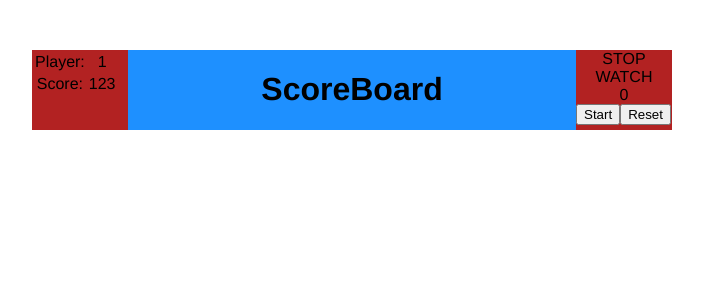
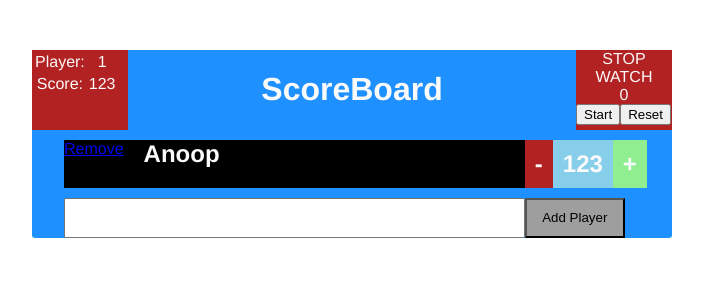
Before and after one commit to anoopmundathan/react-score-board-app, a React app: page / in a window 1280 px wide. Shown: the top 300 px of the page, without its empty margins (288-991 px from the left). Built offline with nearby package versions, Linux system fonts and the light colour scheme; grey boxes are pictures that could not be loaded.

Commit message:
Done ES6 syntax conversion

```diff
--- a/components/AddPlayerForm.js
+++ b/components/AddPlayerForm.js
@@ -1,11 +1,34 @@
 import React from 'react';
+import PropTypes from 'prop-types';
 
 export default class AddPlayerForm extends React.Component {
+
+  constructor(props) {
+    super(props);
+    this.state = {
+      name: ""
+    }
+  }
+
+  onPlayerSubmit(e) {
+    e.preventDefault();
+		this.props.onPlayerAdd(this.state.name);
+		this.setState({
+			name: ""
+		});
+  }
+
+  onPlayerChange(e) {
+    this.setState({
+			name: e.target.value
+		});
+  }
+
   render() {
     return(
       <div className="form-container">
-				<form onSubmit={this.onPlayerSubmit}>
-					<input type="text" value={this.state.name} onChange={this.onPlayerChange}/>
+          <form onSubmit={(e) => this.onPlayerSubmit(e)}>
+          <input type="text" value={this.state.name} onChange={(e) => this.onPlayerChange(e)}/>
 					<input type="submit" value="Add Player"/>
 				</form>
 		  </div>
@@ -13,36 +36,9 @@ export default class AddPlayerForm extends React.Component {
   }
 }
 
-/*var AddPlayerForm = React.createClass({
-	propTypes: {
-		onPlayerAdd: React.PropTypes.func.isRequired
-	},
+AddPlayerForm.propTypes = {
+  onPlayerAdd: PropTypes.func.isRequired
+}
 
-	getInitialState: function() {
-		return {
-			name: ""
-		}
-	},
-	onPlayerSubmit: function(e) {
-		e.preventDefault();
-		this.props.onPlayerAdd(this.state.name);
-		this.setState({
-			name: ""
-		});
-	},
-	onPlayerChange: function(e) {
-		this.setState({
-			name: e.target.value
-		});
-	},
-	render: function() {
-		return(
-			<div className="form-container">
-				<form onSubmit={this.onPlayerSubmit}>
-					<input type="text" value={this.state.name} onChange={this.onPlayerChange}/>
-					<input type="submit" value="Add Player"/>
-				</form>
-			</div>
-		);
-	}
-});*/
+{/*<form onSubmit={this.onPlayerSubmit.bind(this)}>*/}
+{/*<input type="text" value={this.state.name} onChange={this.onPlayerChange.bind(this)}/>*/}
--- a/components/App.js
+++ b/components/App.js
@@ -1,72 +1,17 @@
 // Libs
 import React from 'react';
 import PropTypes from 'prop-types';
+
 // CSS
 // import './css/app.css';
 
-// var idCounter = 4;
-
-// Stateful class component
-/*var Application = React.createClass({
-	propTypes: {
-		title: PropTypes.string,
-		initialPlayers: PropTypes.arrayOf(PropTypes.shape({
-			name: PropTypes.string.isRequired,
-			score: PropTypes.number.isRequired,
-			id: PropTypes.number.isRequired
-		})).isRequired
-	},
-	getDefaultProps: function() {
-			return {
-				title: "Scoreboard"
-			}
-	},
-	getInitialState: function() {
-		return {
-				players: this.props.initialPlayers
-		}
-	},
-	onScoreChange: function(delta, index) {
-		this.state.players[index].score += delta;
-		this.setState(this.state);
-	},
-	onPlayerAdd: function(name) {
-		this.state.players.push({
-			name: name,
-			score: 0,
-			id: idCounter
-		});
-		this.setState(this.state.players);
-		idCounter += 1;
-	},
-	onPlayerRemove: function(index) {
-		this.state.players.splice(index, 1);
-		this.setState(this.state.players);
-	},
-	render: function() {
-		return(
-			<div className="scoreboard">
-				<Header players={this.state.players} title={this.props.title}/>
-					<div className="players">
-						{this.state.players.map(function(player, index) {
-							return (
-								<Player
-									onScoreChange={function(delta) {this.onScoreChange(delta, index)}.bind(this)}
-									onPlayerRemove={function() {this.onPlayerRemove(index)}.bind(this)}
-									name={player.name}
-									score={player.score}
-									key={player.id}/>
-							);
-						}.bind(this))}
-					</div>
-					<AddPlayerForm onPlayerAdd={this.onPlayerAdd}/>
-			</div>
-		); // end of return
-	}
-});*/
+var idCounter = 4;
 
 import Header from './Header';
+import Player from './Player';
+import AddPlayerForm from './AddPlayerForm';
 
+// Statefull class component
 class App extends React.Component {
 
   constructor(props) {
@@ -76,10 +21,48 @@ class App extends React.Component {
     }
   }
 
+  // Increase or decrease score
+  onScoreChange(delta, index) {
+    this.state.players[index].score += delta;
+		this.setState(this.state);
+  }
+
+  // Add New Player
+  onPlayerAdd(name) {
+    this.state.players.push({
+			name: name,
+			score: 0,
+			id: idCounter
+		});
+		this.setState(this.state.players);
+		idCounter += 1;
+  }
+
+  // Remove Player
+  onPlayerRemove(index) {
+    this.state.players.splice(index, 1);
+		this.setState(this.state.players);
+  }
+
   render() {
     return(
      <div className="scoreboard">
        <Header players={this.state.players} title={this.props.title} />
+         <div className="players">
+
+				   {this.state.players.map(function(player, index) {
+						  return (
+								<Player
+                  onScoreChange={(delta) => this.onScoreChange(delta, index)}
+                  onPlayerRemove={() => this.onPlayerRemove(index)}
+									name={player.name}
+									score={player.score}
+									key={player.id}/>
+							);
+						}.bind(this))}
+					</div>
+
+          <AddPlayerForm onPlayerAdd={(name) => this.onPlayerAdd(name)}/>
      </div>
     );
   }
@@ -99,3 +82,7 @@ App.defaultProps = {
 }
 
 export default App;
+
+// {/*onScoreChange={function(delta) {this.onScoreChange(delta, index)}.bind(this)}*/}
+// {/*onPlayerRemove={function() {this.onPlayerRemove(index)}.bind(this)}*/}
+// {/*<AddPlayerForm onPlayerAdd={this.onPlayerAdd.bind(this)}/>*/}
--- a/components/PlayerScoreBoard.js
+++ b/components/PlayerScoreBoard.js
@@ -1,4 +1,5 @@
 import React from 'react';
+import PropTypes from 'prop-types';
 
 // Stateless component
 function PlayerScoreBoard(props) {
@@ -18,8 +19,8 @@ function PlayerScoreBoard(props) {
 }
 
 PlayerScoreBoard.PropTypes = {
-	score: React.PropTypes.number.isRequired,
-	onChange: React.PropTypes.func.isRequired
+	score: PropTypes.number.isRequired,
+	onChange: PropTypes.func.isRequired
 }
 
 export default PlayerScoreBoard;
--- a/css/app.css
+++ b/css/app.css
@@ -7,7 +7,7 @@ body {
   margin: 0;
   padding: 0;
   font-family: "Helvetica Neue";
-  /*color: #fafafa;*/
+  color: #fafafa;
 }
 
 .scoreboard {
```
Also changed, not shown: components/Player.js (+6 -3 lines), components/StopWatch.js (+10 -96 lines).
